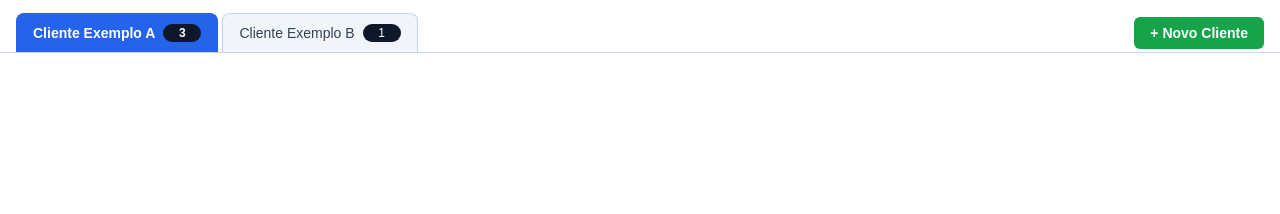
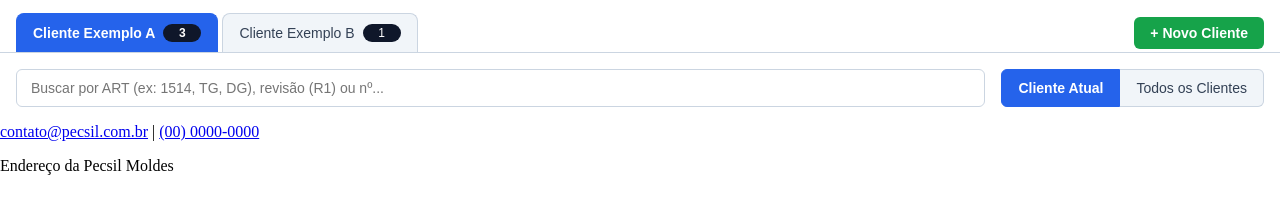
Before and after one commit to yToddi/PROJETO-ALMOXERIFADO, a plain HTML site: page Index.html in a window 1280 px wide. Shown: the part 186-400 px from the top of the page. Drawn offline with Linux system fonts and the light colour scheme.

Commit message:
Melhoras no layout e adicionado controles de busca
Adicionado suporte para diferentes tamanhos de tela, organização da estrutura da página, abas de clientes e campo de pesquisa com filtros. Melhorado o visual do cabeçalho, resumo, abas e pesquisa, com destaques para itens ativos e efeitos ao passar o mouse.

Co-Authored-By: Ícaro Cruz <icarocruzvasconcelos@gmail.com>

```diff
--- a/Index.html
+++ b/Index.html
@@ -2,11 +2,13 @@
 <html lang="pt-BR">
 <head>
   <meta charset="UTF-8">
+  <meta name="viewport" content="width=device-width, initial-scale=1">
   <title>Pecsil Moldes — Controle de Fundos</title>
   <link rel="stylesheet" href="style.css">
 </head>
 <body>
 
+  <!-- CABEÇALHO: logo, título e setor -->
   <header class="cabecalho">
     <div class="container-topo">
       <div class="bloco-titulo">
@@ -19,26 +21,31 @@
     </div>
   </header>
 
+  <!-- CONTEÚDO PRINCIPAL -->
+  <main>
+
+    <!-- RESUMO: 3 cards -->
     <section class="resumo">
       <div class="card">
         <h3>Peças no Cliente</h3>
-      <div class="valor" id="resumo-total">6</div> <!-- O 6 é placeholder: o valor real é preenchido pelo JS via id="resumo-total" -->
+        <div class="valor" id="resumo-total">6</div>
       </div>
 
       <div class="card">
         <h3>Próx. Forma</h3>
-      <div class="valor" id="resumo-forma">Nº 2</div> <!-- O n°2 é placeholder: o valor real é preenchido pelo JS via id="resumo-forma" -->
+        <div class="valor" id="resumo-forma">Nº 2</div>
       </div>
 
       <div class="card">
         <h3>Próx. Bloco</h3>
-      <div class="valor" id="resumo-bloco">Nº 3</div> <!-- O n°3 é placeholder: o valor real é preenchido pelo JS via id="resumo-bloco" -->
+        <div class="valor" id="resumo-bloco">Nº 3</div>
       </div>
     </section>
 
+    <!-- ABAS DE CLIENTES -->
     <nav class="barra-abas">
       <div id="abas" class="abas">
-    <button class="aba aba-ativa" type="button">                           <!-- #abas: o JS desenha uma aba por cliente aqui dentro.  As 2 abas abaixo são fixas, só de exemplo para o CSS estilizar. -->
+        <button class="aba aba-ativa" type="button">
           Cliente Exemplo A <span class="contador">3</span>
         </button>
         <button class="aba" type="button">
@@ -46,11 +53,49 @@
         </button>
       </div>
 
-
-  <button id="btn-novo-cliente" class="btn-novo-cliente" type="button">  <!-- Botão para cadastrar novo cliente (o JS vai tratar o clique via #btn-novo-cliente) -->
+      <button id="btn-novo-cliente" class="btn-novo-cliente" type="button">
         + Novo Cliente
       </button>
+    </nav>
 
-</nav>
+    <!-- BUSCA: campo de texto + toggle de escopo -->
+    <section class="barra-busca">
+      <input
+        id="busca"
+        class="busca"
+        type="text"
+        placeholder="Buscar por ART (ex: 1514, TG, DG), revisão (R1) ou nº..."
+      >
+
+      <div id="toggle-escopo" class="toggle-escopo">
+        <button class="toggle-btn toggle-ativo" type="button">Cliente Atual</button>
+        <button class="toggle-btn" type="button">Todos os Clientes</button>
+      </div>
+    </section>
+
+    <!-- aqui entra a lista/tabela de peças -->
+
+  </main>
+
+  <!-- RODAPÉ -->
+  <footer class="rodape">
+    <div class="rodape-conteudo">
+
+      <div class="rodape-contato">
+        <a href="mailto:contato@pecsil.com.br">contato@pecsil.com.br</a>
+        <span class="separador">|</span>
+        <a href="tel:+5500000000000">(00) 0000-0000</a>
+      </div>
+
+      <div class="rodape-redes">
+        <!-- links/ícones das redes sociais -->
+      </div>
+
+      <p class="rodape-endereco">Endereço da Pecsil Moldes</p>
+
+    </div>
+  </footer>
+
+  <script src="script.js"></script>
 </body>
 </html>
--- a/style.css
+++ b/style.css
@@ -1,7 +1,9 @@
+/* GLOBAL */
 body {
-  margin: 0;  /* cabeçalho encosta nas bordas */
+  margin: 0; /* cabeçalho encosta nas bordas */
 }
 
+/* CABEÇALHO */
 .cabecalho {
   background-color: #0f172a;
   color: #ffffff;
@@ -56,15 +58,16 @@ body {
   letter-spacing: 0.5px;
 }
 
+/* CARDS DE RESUMO */
 .resumo {
-  display: flex;  /* cards lado a lado */
+  display: flex;    /* cards lado a lado */
   gap: 16px;        /* espaço entre eles */
-  flex-wrap: wrap; /* quebra linha em tela pequena */
+  flex-wrap: wrap;  /* quebra linha em tela pequena */
   padding: 16px;
 }
 
 .card {
-  flex: 1 1 160px;   /* cresce igual, base de 160px */
+  flex: 1 1 160px;    /* cresce igual, base de 160px */
   padding: 16px;
   border: 1px solid #000000;
   border-radius: 8px; /* cantos arredondados */
@@ -72,7 +75,7 @@ body {
   text-align: center;
 }
 
-.card h3 {          /* título pequeno e cinza */
+.card h3 {            /* título pequeno e cinza */
   margin: 0 0 8px;
   font-size: 14px;
   color: #666;
@@ -84,10 +87,12 @@ body {
   font-weight: 700;
   color: #222;
 }
+
+/* ABAS DE CLIENTES */
 .barra-abas {
   display: flex;
   align-items: center;
-  justify-content: space-between;   /* abas à esquerda, botão à direita */
+  justify-content: space-between; /* abas à esquerda, botão à direita */
   gap: 16px;
   padding: 0 16px;
   border-bottom: 1px solid #cbd5e1;
@@ -113,27 +118,32 @@ body {
   cursor: pointer;
 }
 
-.aba:hover {
-  background: #b7d1f3;
+.aba:not(.aba-ativa):hover {
+  background: #b7d1f3; /* hover só nas abas inativas */
 }
 
-.aba-ativa {  /* aba escolhida */
+.aba-ativa {          /* aba escolhida */
   background: #2563eb;
   border-color: #2563eb;
   color: #ffffff;
   font-weight: 600;
 }
 
+.aba-ativa:hover {
+  background: #1d4ed8; /* azul mais escuro, texto continua branco */
+}
+
 .contador {
   min-width: 22px;
   padding: 2px 8px;
-  border-radius: 999px;     /* formato de pílula */
+  border-radius: 999px; /* formato de pílula */
   background: #0f172a;
   color: #ffffff;
   font-size: 12px;
-  text-align: center;    /* número de peças da aba */
+  text-align: center;   /* número de peças da aba */
 }
 
+/* BOTÃO NOVO CLIENTE */
 .btn-novo-cliente {
   padding: 8px 16px;
   border: none;
@@ -146,5 +156,65 @@ body {
 }
 
 .btn-novo-cliente:hover {
-  background: #15803d;  /* Muda cor ao passar o mouse em cima do novo cliente */
+  background: #15803d; /* muda cor ao passar o mouse */
 }
+
+/* BUSCA E TOGGLE DE ESCOPO */
+.barra-busca {
+  display: flex;
+  align-items: center;
+  gap: 16px;
+  flex-wrap: wrap;  /* quebra linha em tela pequena */
+  padding: 16px;
+}
+
+.busca {
+  flex: 1 1 300px;  /* input ocupa o espaço que sobrar */
+  padding: 10px 14px;
+  border: 1px solid #cbd5e1;
+  border-radius: 6px;
+  font-size: 14px;
+}
+
+.busca:focus {
+  outline: none;
+  border-color: #2563eb; /* destaque azul ao digitar */
+}
+
+.toggle-escopo {
+  display: flex;    /* 2 botões colados, formato de segmento */
+}
+
+.toggle-btn {
+  padding: 10px 16px;
+  border: 1px solid #cbd5e1;
+  background: #f1f5f9;
+  color: #334155;
+  font-size: 14px;
+  cursor: pointer;
+}
+
+.toggle-btn:first-child {
+  border-radius: 6px 0 0 6px; /* arredonda só a esquerda */
+}
+
+.toggle-btn:last-child {
+  border-radius: 0 6px 6px 0; /* arredonda só a direita */
+  border-left: none;
+}
+
+.toggle-btn:not(.toggle-ativo):hover {
+  background: #cbd5e1; /* hover só no botão inativo */
+  color: #0f172a;
+}
+
+.toggle-ativo {
+  background: #2563eb; /* opção selecionada */
+  border-color: #2563eb;
+  color: #ffffff;
+  font-weight: 600;
+}
+
+.toggle-ativo:hover {
+  background: #1d4ed8;
+}
```
Lines whose indentation alone changed are shown as unchanged.
